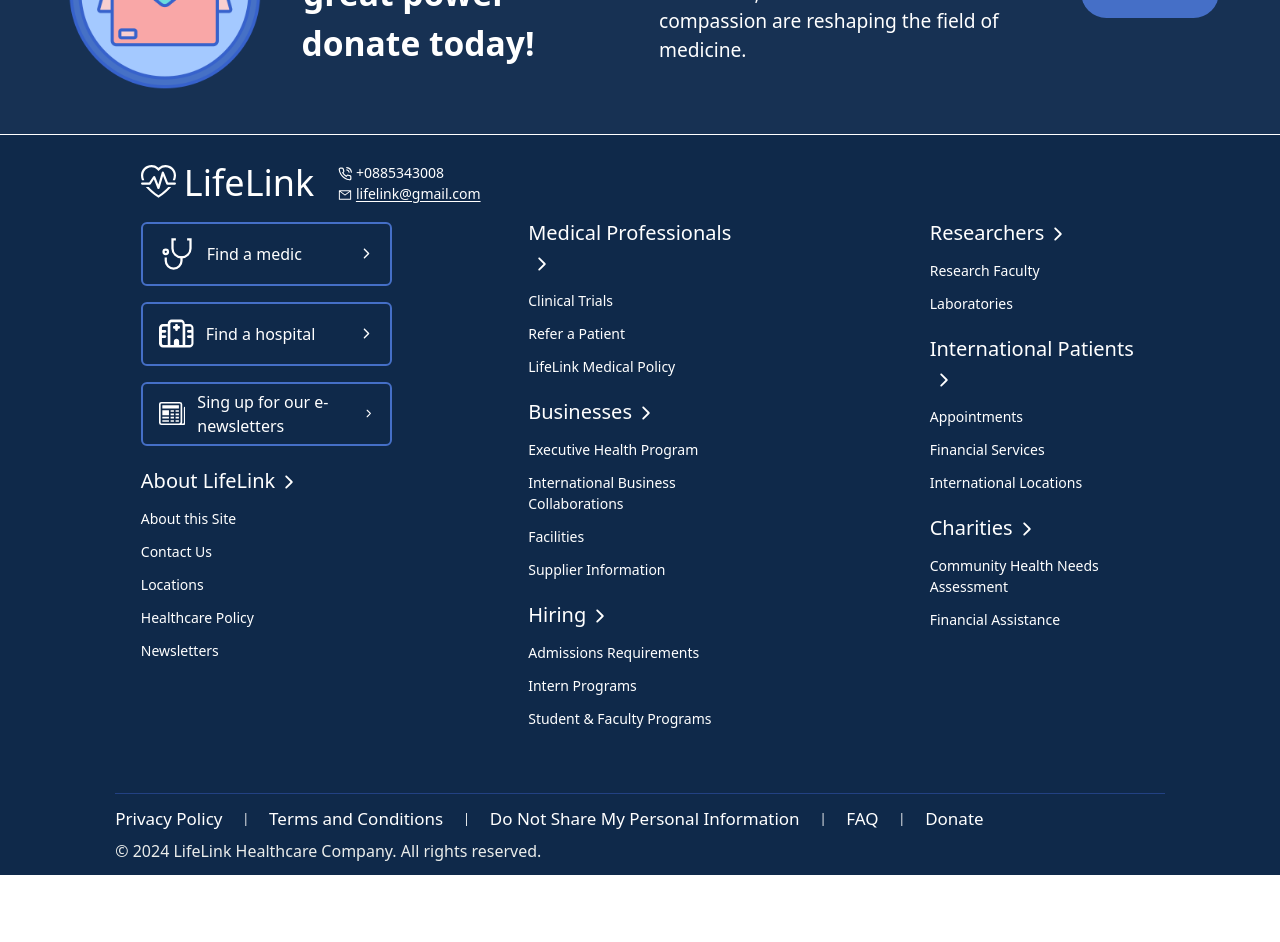
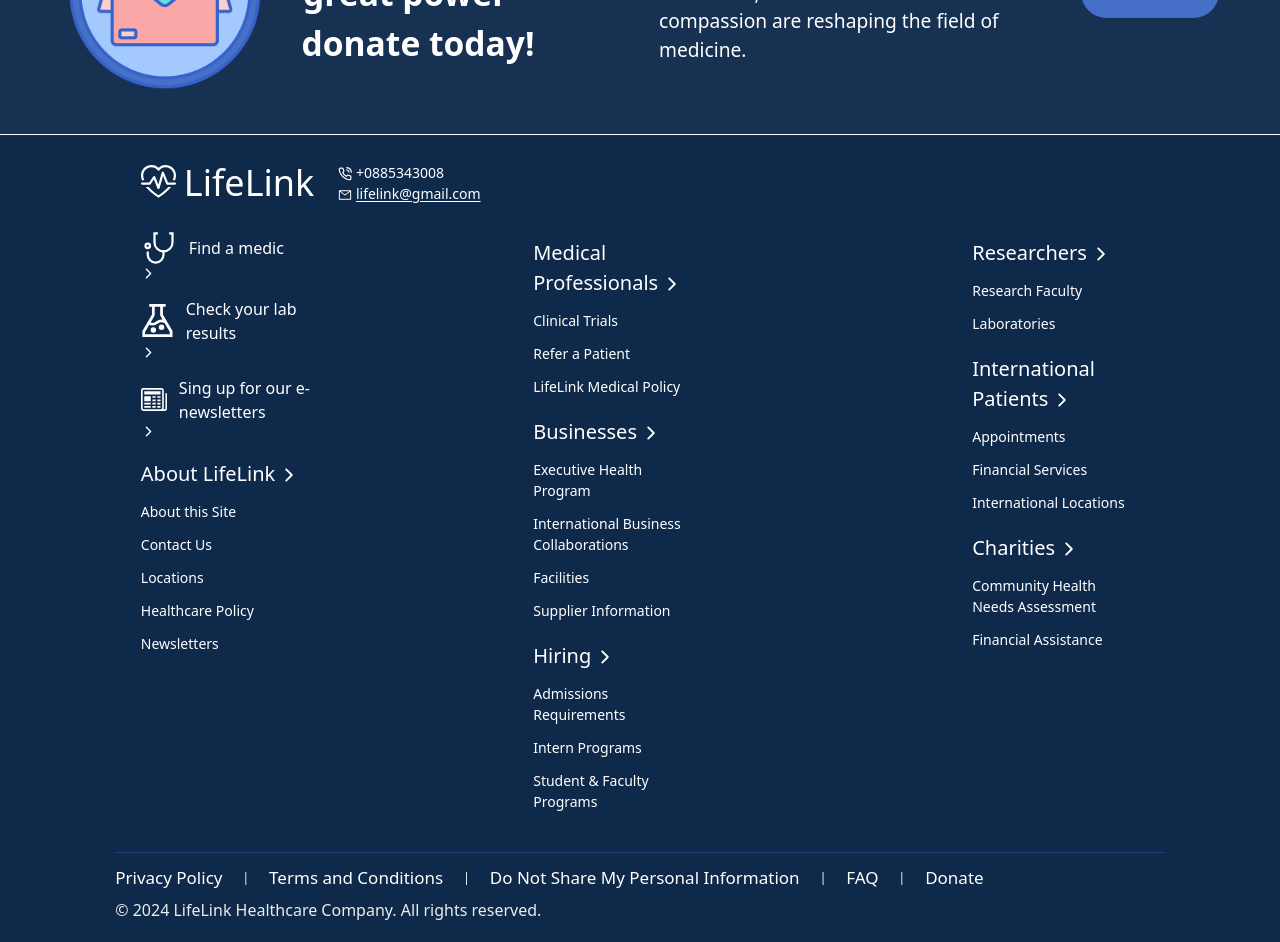
Before and after one commit to Shredrox/LifeLink, a React (Vite) app in the folder LifeLinkUI/: page / in a window 1280 px wide. Shown: the part 160-1102 px from the top of the page. Before the commit the page ends 1035 px from the top, so only its background shows below. Built offline with nearby package versions, Linux system fonts and the light colour scheme.

Commit message:
Edit footer component

```diff
--- a/LifeLinkUI/src/components/Footer.tsx
+++ b/LifeLinkUI/src/components/Footer.tsx
@@ -1,15 +1,15 @@
-import { FiPhoneCall } from 'react-icons/fi'
-import { AiOutlineMail } from 'react-icons/ai'
-import { BsHeartPulse } from 'react-icons/bs'
-import { IoIosArrowForward } from 'react-icons/io'
-import { FaRegHospital } from 'react-icons/fa6'
-import { BsNewspaper } from 'react-icons/bs'
-import { Link } from 'react-router-dom'
+import { FiPhoneCall } from 'react-icons/fi';
+import { AiOutlineMail } from 'react-icons/ai';
+import { BsHeartPulse } from 'react-icons/bs';
+import { IoIosArrowForward } from 'react-icons/io';
+import { GrTest } from "react-icons/gr";
+import { BsNewspaper } from 'react-icons/bs';
+import { Link } from 'react-router-dom';
 
 const Footer = () => {
   return (
     <footer id='main-footer' className='bg-darkBlue text-white border-t border-white'>
-      <section className='px-[11%] pt-[1.3rem] pb-6'>
+      <section className='px-[11%] pt-[1.3rem] flex flex-col gap-y-5'>
         <section className='flex gap-6'>
           <Link to='/' className="flex items-center gap-[0.5rem]">
             <BsHeartPulse size={35} /> <span className='text-[2.25rem]'>LifeLink</span>
@@ -23,13 +23,20 @@ const Footer = () => {
             </span>
           </div>
         </section>
-          <nav className='pb-10 flex gap-[7rem]'>
-            <section className='w-[30%]'>
-              <ul className='w-[100%] flex flex-col gap-4 mt-3'>
+        <nav className='pb-10 flex gap-[12rem]'>
+          <section className='flex flex-col gap-y-5 w-[30%]'>
+            <ul className='w-full flex flex-col gap-4'>
               <li>
-                    <Link to='/doctors' className='flex items-center justify-between px-4 h-[4rem] border-2 border-[#456FC7] rounded-md hover:border-white'>
+                <Link to='/doctors' className='footerCardLink'>
                   <div className='flex gap-3 items-center'>
-                        <svg className="w-9 h-9" xmlns="http://www.w3.org/2000/svg" fill="white" aria-hidden="true" viewBox="0 0 32 32" data-di-res-id="55efa386-cc834516" data-di-rand="1698486534070">
+                    <svg
+                      className="w-9 h-9"
+                      xmlns="http://www.w3.org/2000/svg"
+                      fill="white"
+                      aria-hidden="true"
+                      viewBox="0 0 32 32"
+                      data-di-res-id="55efa386-cc834516"
+                      data-di-rand="1698486534070">
                         <path d="M6,17a3,3,0,1,1,3-3A3,3,0,0,1,6,17Zm0-4a1,1,0,1,0,1,1A1,1,0,0,0,6,13Z"></path>
                         <path d="M19,18v4A6,6,0,0,1,7,22V19.05H5V22a8,8,0,0,0,16,0V18Z"></path>
                         <path d="M25,2V4h2v7a7,7,0,0,1-14,0V4h2V2H11v9h0a9,9,0,0,0,18,0V2Z"></path>
@@ -40,16 +47,16 @@ const Footer = () => {
                 </Link>
               </li>
               <li>
-                    <Link to='#' className='flex items-center justify-between px-4 h-[4rem] border-2 border-[#456FC7] rounded-md hover:border-white'>
+                <Link to='#' className='footerCardLink'>
                   <div className='flex gap-3 items-center'>
-                        <FaRegHospital size={35} />
-                        <span>Find a hospital</span>
+                    <GrTest size={35} />
+                    <span>Check your lab results</span>
                   </div>
                   <IoIosArrowForward size={15} />
                 </Link>
               </li>
               <li>
-                    <Link to='#' className='flex items-center justify-between px-4 h-[4rem] border-2 border-[#456FC7] rounded-md hover:border-white'>
+                <Link to='#' className='footerCardLink'>
                   <div className='flex gap-3 items-center'>
                     <BsNewspaper size={35} />
                     <span>Sing up for our e-newsletters</span>
@@ -58,73 +65,87 @@ const Footer = () => {
                 </Link>
               </li>
             </ul>
-                <ul className='mt-5 flex flex-col gap-3 text-[14px]'>
+            <ul className='flex flex-col gap-3 text-[14px]'>
               <li className='text-[1.25rem]'>
-                    <Link to='/about' className='hover:underline'>About LifeLink</Link>
+                <Link to='/about' className='hover:underline'>
+                  About LifeLink
                   <IoIosArrowForward className='inline ml-1' size={20} />
+                </Link>
               </li>
-                  <li className='hover:underline cursor-pointer'>About this Site</li>
-                  <li className='hover:underline cursor-pointer'>Contact Us</li>
-                  <li className='hover:underline cursor-pointer'>Locations</li>
-                  <li className='hover:underline cursor-pointer'>Healthcare Policy</li>
-                  <li className='hover:underline cursor-pointer'>Newsletters</li>
+              <li className='hover:underline cursor-pointer w-fit'>About this Site</li>
+              <li className='hover:underline cursor-pointer w-fit'>Contact Us</li>
+              <li className='hover:underline cursor-pointer w-fit'>Locations</li>
+              <li className='hover:underline cursor-pointer w-fit'>Healthcare Policy</li>
+              <li className='hover:underline cursor-pointer w-fit'>Newsletters</li>
             </ul>
           </section>
-              <section className='ml-6 w-[25%]'>
-                <ul className='mt-2 flex flex-col gap-3 text-[14px]'>
+          <section className='mt-2 w-[25%] flex flex-col gap-y-5'>
+            <ul className='flex flex-col gap-3 text-[14px]'>
               <li className='text-[1.25rem]'>
-                    <Link to='/doctors' className='hover:underline'>Medical Professionals</Link>
+                <Link to='/doctors' className='hover:underline'>
+                  Medical Professionals
                   <IoIosArrowForward className='inline ml-1' size={20} />
+                </Link>
               </li>
-                  <li className='hover:underline cursor-pointer'>Clinical Trials</li>
-                  <li className='hover:underline cursor-pointer'>Refer a Patient</li>
-                  <li className='hover:underline cursor-pointer'>LifeLink Medical Policy</li>
+              <li className='hover:underline cursor-pointer w-fit'>Clinical Trials</li>
+              <li className='hover:underline cursor-pointer w-fit'>Refer a Patient</li>
+              <li className='hover:underline cursor-pointer w-fit'>LifeLink Medical Policy</li>
             </ul>
-                <ul className='mt-5 flex flex-col gap-3 text-[14px]'>
+            <ul className='flex flex-col gap-3 text-[14px]'>
               <li className='text-[1.25rem]'>
-                    <Link to='#' className='hover:underline'>Businesses</Link>
+                <Link to='#' className='hover:underline'>
+                  Businesses
                   <IoIosArrowForward className='inline ml-1' size={20} />
+                </Link>
               </li>
-                  <li className='hover:underline cursor-pointer'>Executive Health Program</li>
-                  <li className='hover:underline cursor-pointer'>International Business Collaborations</li>
-                  <li className='hover:underline cursor-pointer'>Facilities</li>
-                  <li className='hover:underline cursor-pointer'>Supplier Information</li>
+              <li className='hover:underline cursor-pointer w-fit'>Executive Health Program</li>
+              <li className='hover:underline cursor-pointer w-fit'>International Business Collaborations</li>
+              <li className='hover:underline cursor-pointer w-fit'>Facilities</li>
+              <li className='hover:underline cursor-pointer w-fit'>Supplier Information</li>
             </ul>
-                <ul className='mt-5 flex flex-col gap-3 text-[14px]'>
+            <ul className='flex flex-col gap-3 text-[14px]'>
               <li className='text-[1.25rem]'>
-                    <Link to='#' className='hover:underline'>Hiring</Link>
+                <Link to='#' className='hover:underline'>
+                  Hiring
                   <IoIosArrowForward className='inline ml-1' size={20} />
+                </Link>
               </li>
-                  <li className='hover:underline cursor-pointer'>Admissions Requirements</li>
-                  <li className='hover:underline cursor-pointer'>Intern Programs</li>
-                  <li className='hover:underline cursor-pointer'>Student & Faculty Programs</li>
+              <li className='hover:underline cursor-pointer w-fit'>Admissions Requirements</li>
+              <li className='hover:underline cursor-pointer w-fit'>Intern Programs</li>
+              <li className='hover:underline cursor-pointer w-fit'>Student & Faculty Programs</li>
             </ul>
           </section>
-              <section className='ml-[5rem] w-[25%]'>
-                <ul className='mt-2 flex flex-col gap-3 text-[14px]'>
+          <section className='ml-[5rem] w-[25%] mt-2 flex flex-col gap-y-5'>
+            <ul className='flex flex-col gap-3 text-[14px]'>
               <li className='text-[1.25rem]'>
-                    <Link to='#' className='hover:underline'>Researchers</Link>
+                <Link to='#' className='hover:underline'>
+                  Researchers
                   <IoIosArrowForward className='inline ml-1' size={20} />
+                </Link>
               </li>
-                  <li className='hover:underline cursor-pointer'>Research Faculty</li>
-                  <li className='hover:underline cursor-pointer'>Laboratories</li>
+              <li className='hover:underline cursor-pointer w-fit'>Research Faculty</li>
+              <li className='hover:underline cursor-pointer w-fit'>Laboratories</li>
             </ul>
-                <ul className='mt-5 flex flex-col gap-3 text-[14px]'>
+            <ul className='flex flex-col gap-3 text-[14px]'>
               <li className='text-[1.25rem]'>
-                    <Link to='#' className='hover:underline'>International Patients</Link>
+                <Link to='#' className='hover:underline'>
+                  International Patients
                   <IoIosArrowForward className='inline ml-1' size={20} />
+                </Link>
               </li>
-                  <li className='hover:underline cursor-pointer'>Appointments</li>
-                  <li className='hover:underline cursor-pointer'>Financial Services</li>
-                  <li className='hover:underline cursor-pointer'>International Locations</li>
+              <li className='hover:underline cursor-pointer w-fit'>Appointments</li>
+              <li className='hover:underline cursor-pointer w-fit'>Financial Services</li>
+              <li className='hover:underline cursor-pointer w-fit'>International Locations</li>
             </ul>
-                <ul className='mt-5 flex flex-col gap-3 text-[14px]'>
+            <ul className='flex flex-col gap-3 text-[14px]'>
               <li className='text-[1.25rem]'>
-                    <Link to='#' className='hover:underline'>Charities</Link>
+                <Link to='#' className='hover:underline'>
+                  Charities
                   <IoIosArrowForward className='inline ml-1' size={20} />
+                </Link>
               </li>
-                  <li className='hover:underline cursor-pointer'>Community Health Needs Assessment</li>
-                  <li className='hover:underline cursor-pointer'>Financial Assistance</li>
+              <li className='hover:underline cursor-pointer w-fit'>Community Health Needs Assessment</li>
+              <li className='hover:underline cursor-pointer w-fit'>Financial Assistance</li>
             </ul>
           </section>
         </nav>
@@ -132,21 +153,21 @@ const Footer = () => {
       <section className='px-[9%]'>
         <ul className='flex gap-5 items-center text-[17px] pt-3 border-t border-[#224183]'>
           <li className='hover:underline cursor-pointer'>Privacy Policy</li>
-                <li className='text-[12px]'>|</li>
+          <span className='text-[12px]'>|</span>
           <li className='hover:underline cursor-pointer'>Terms and Conditions</li>
-                <li className='text-[12px]'>|</li>
+          <span className='text-[12px]'>|</span>
           <li className='hover:underline cursor-pointer'>Do Not Share My Personal Information</li>
-                <li className='text-[12px]'>|</li>
+          <span className='text-[12px]'>|</span>
           <li className='hover:underline cursor-pointer'>FAQ</li>
-                <li className='text-[12px]'>|</li>
+          <span className='text-[12px]'>|</span>
           <li className='hover:underline cursor-pointer'>Donate</li>
         </ul>
-          <p className='pb-3 text-[#ebedeb] pt-2'>
+        <p className='text-[#ebedeb] pt-2 pb-5'>
           &copy; {new Date().getFullYear()} LifeLink Healthcare Company. All rights reserved.
         </p>
       </section>
     </footer>
-  )
+  );
 }
 
-export default Footer
+export default Footer;
```
Lines whose indentation alone changed are shown as unchanged.
